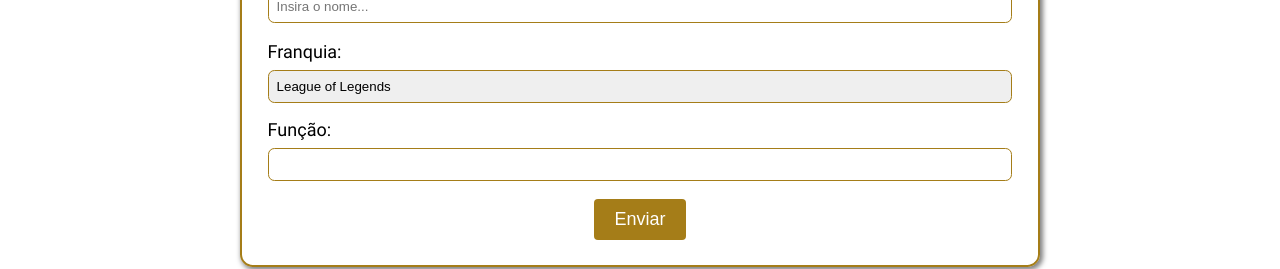
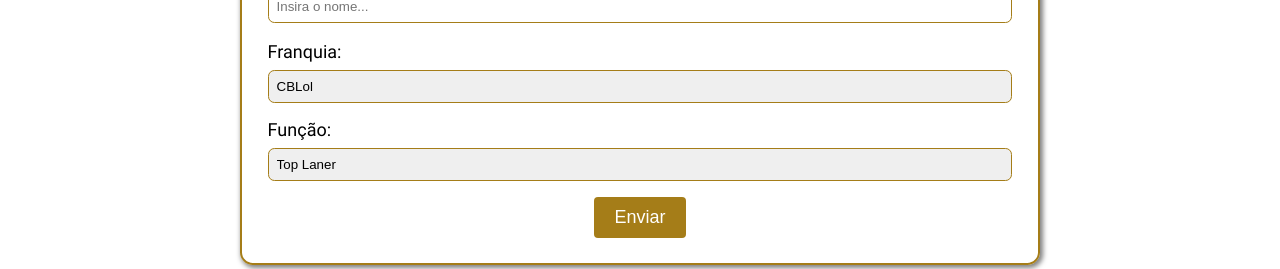
Before and after one commit to Talibert/FrontEndDuxus, a React (Create React App) app in the folder my-app/: page /duxus/integrante/cadastro in a window 1280 px wide. Shown: the part 211-480 px from the top of the page. Built offline with nearby package versions, Linux system fonts and the light colour scheme.

Commit message:
verificação adicionada nos formulários de cadastro

```diff
--- a/my-app/src/components/CadastroIntegrante.js
+++ b/my-app/src/components/CadastroIntegrante.js
@@ -5,12 +5,18 @@
 export default function CadastroIntegrante() {
   // Definindo estado local para os valores do formulário
   const [nome, setNome] = useState('');
-  const [franquia, setFranquia] = useState('');
-  const [funcao, setFuncao] = useState('');
+  const [franquia, setFranquia] = useState('CBLol');
+  const [funcao, setFuncao] = useState('Top Laner');
 
   // Função para lidar com o envio do formulário
   const handleSubmit = async (event) => {
     event.preventDefault(); // Evitar o comportamento padrão de recarregar a página
+
+    // Verifica se o usuário colocou o nome
+    if (nome =="") {
+      alert("Por favor, insira o nome do integrante.");
+      return
+    }
 
     try {
       // Dados a serem enviados para a API
@@ -54,16 +60,25 @@
                 value={franquia}
                 onChange={(e) => setFranquia(e.target.value)}
               >
-                <option value="League of Legends">League of Legends</option>
+                <option value="CBLol">CBLol</option>
+                <option value="LCK">LCK</option>
+                <option value="LPL">LPL</option>
+                <option value="LCS">LCS</option>
+                <option value="LEC">LEC</option>
               </select>
             </div>
             <div>
               <label>Função:</label>
-              <input
-                type="text"
-                value={funcao}
-                onChange={(e) => setFuncao(e.target.value)}
-              />
+              <select
+                value={franquia}
+                onChange={(e) => setFranquia(e.target.value)}
+              >
+                <option value="Top Laner">Top Laner</option>
+                <option value="Jungler">Jungler</option>
+                <option value="Mid Laner">Mid Laner</option>
+                <option value="AD Carry">AD Carry</option>
+                <option value="Support">Support</option>
+              </select>
             </div>
             <button type="submit">Enviar</button>
           </form>
--- a/my-app/src/components/CadastroTime.js
+++ b/my-app/src/components/CadastroTime.js
@@ -40,6 +40,25 @@
   // Função chamada quando o botão "enviar" é apertado
   const handleSubmit = (event) => {
     event.preventDefault();
+
+    // Verifica se o usuário colocou o nome
+    if (nomeTime =="") {
+      alert("Por favor, insira o nome do time.");
+      return
+    }
+
+    // Verifica se o usuário selecionou a data
+    if (dataSelecionada == "") {
+      alert("Por favor, insira a data.");
+      return
+    }
+
+    // Verifica se o usuário selecionou exatamente 5 opções
+    if (integrantesSelecionados.length !== 5) {
+      alert("Por favor, selecione exatamente 5 opções.");
+      return;
+    }
+
     // Dados a serem enviados para a API
     const dados = {
       nome: nomeTime,
```
